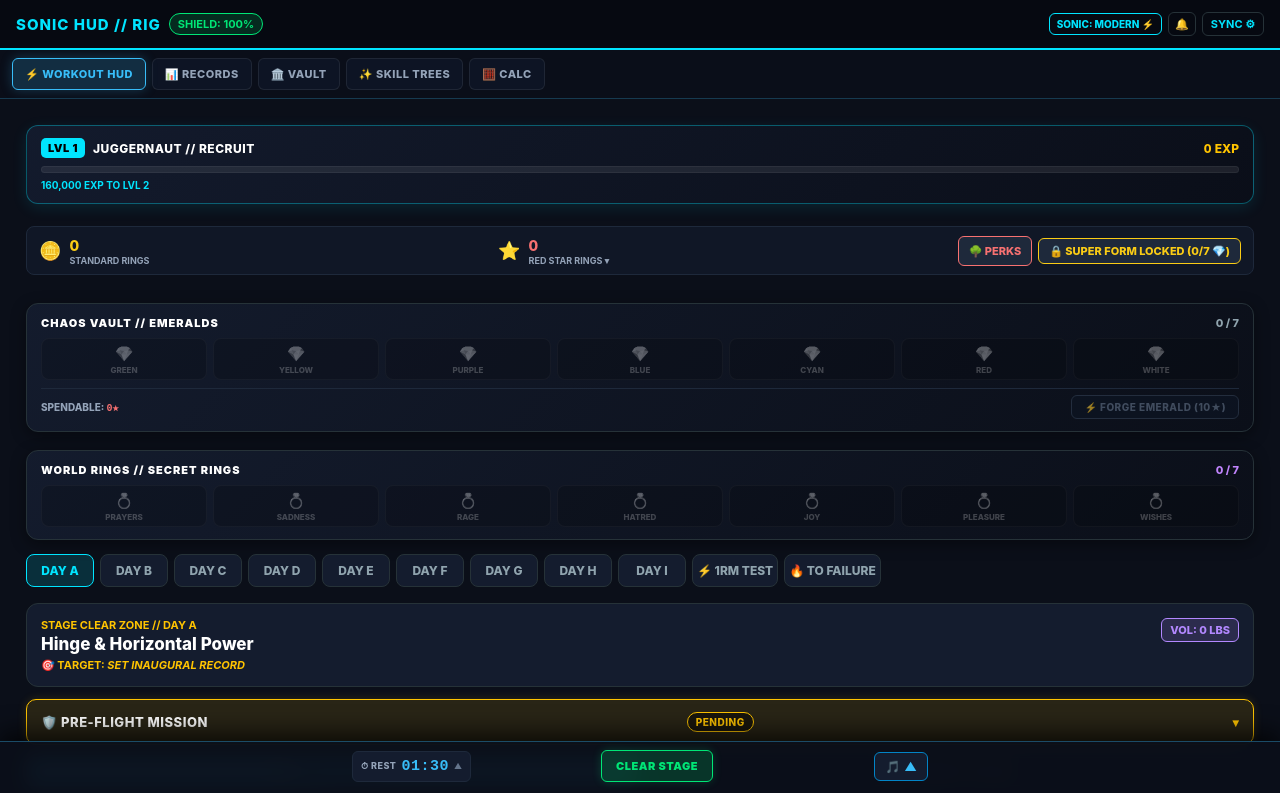
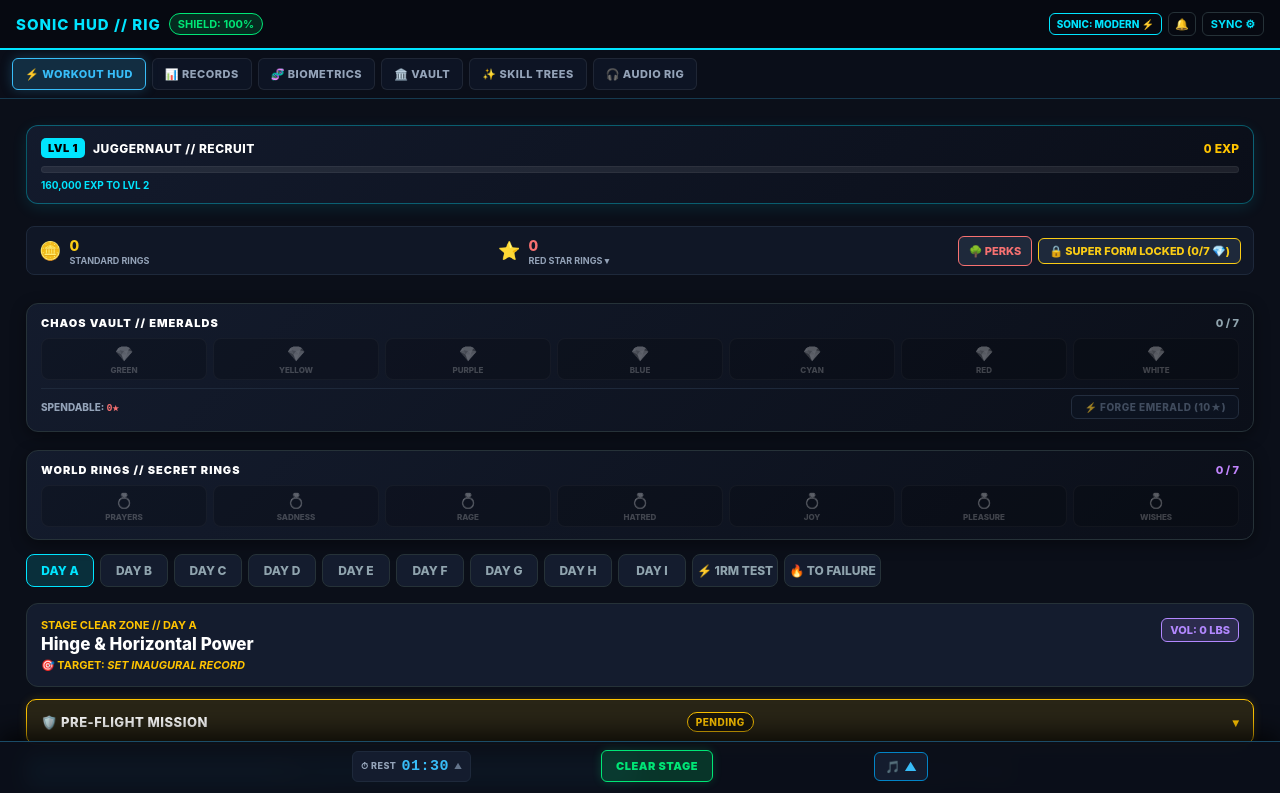
Before and after one commit to CBrown5591/sonic-fitness-core, a plain HTML site: page docs/index.html in a window 1280 px wide. Shown: the top 793 px of the page. Drawn offline with Linux system fonts and the light colour scheme.

Commit message:
Update index.html

```diff
--- a/docs/index.html
+++ b/docs/index.html
@@ -29,13 +29,10 @@
 <nav class="main-tab-nav" id="mainTabNav">
   <button type="button" class="main-tab-btn active" data-target="hudTab" onclick="switchMainTab('hudTab')">⚡ WORKOUT HUD</button>
   <button type="button" class="main-tab-btn" data-target="recordsTab" onclick="switchMainTab('recordsTab')">📊 RECORDS</button>
+  <button type="button" class="main-tab-btn" data-target="biometricsTab" onclick="switchMainTab('biometricsTab')">🧬 BIOMETRICS</button>
   <button type="button" class="main-tab-btn" data-target="vaultTab" onclick="switchMainTab('vaultTab')">🏛️ VAULT</button>
   <button type="button" class="main-tab-btn" data-target="skillsTab" onclick="switchMainTab('skillsTab')">✨ SKILL TREES</button>
-  <!-- Replace the music tab button -->
-<button class="main-tab-btn" onclick="switchMainTab('calcTab')" data-target="calcTab" type="button">
-  <span>🧮</span>
-  <span>CALC</span>
-</button>
+  <button type="button" class="main-tab-btn" data-target="musicTab" onclick="switchMainTab('musicTab')">🎧 AUDIO RIG</button>
 </nav>
   <section id="hudTab" class="main-tab-view active-tab-view">
   <div class="container">
@@ -211,6 +208,14 @@
   </div>
 
 </section>
+
+<!-- ========================================== -->
+<!-- TAB: BIOMETRICS & BODY COMPOSITION HUD     -->
+<!-- ========================================== -->
+<section id="biometricsTab" class="main-tab-view" style="display: none;">
+  <div id="biometricsTabMount"></div>
+</section>
+
 <!-- ========================================== -->
 <!-- TAB 3: MOVEMENT MASTERY VAULT              -->
 <!-- ========================================== -->
```
